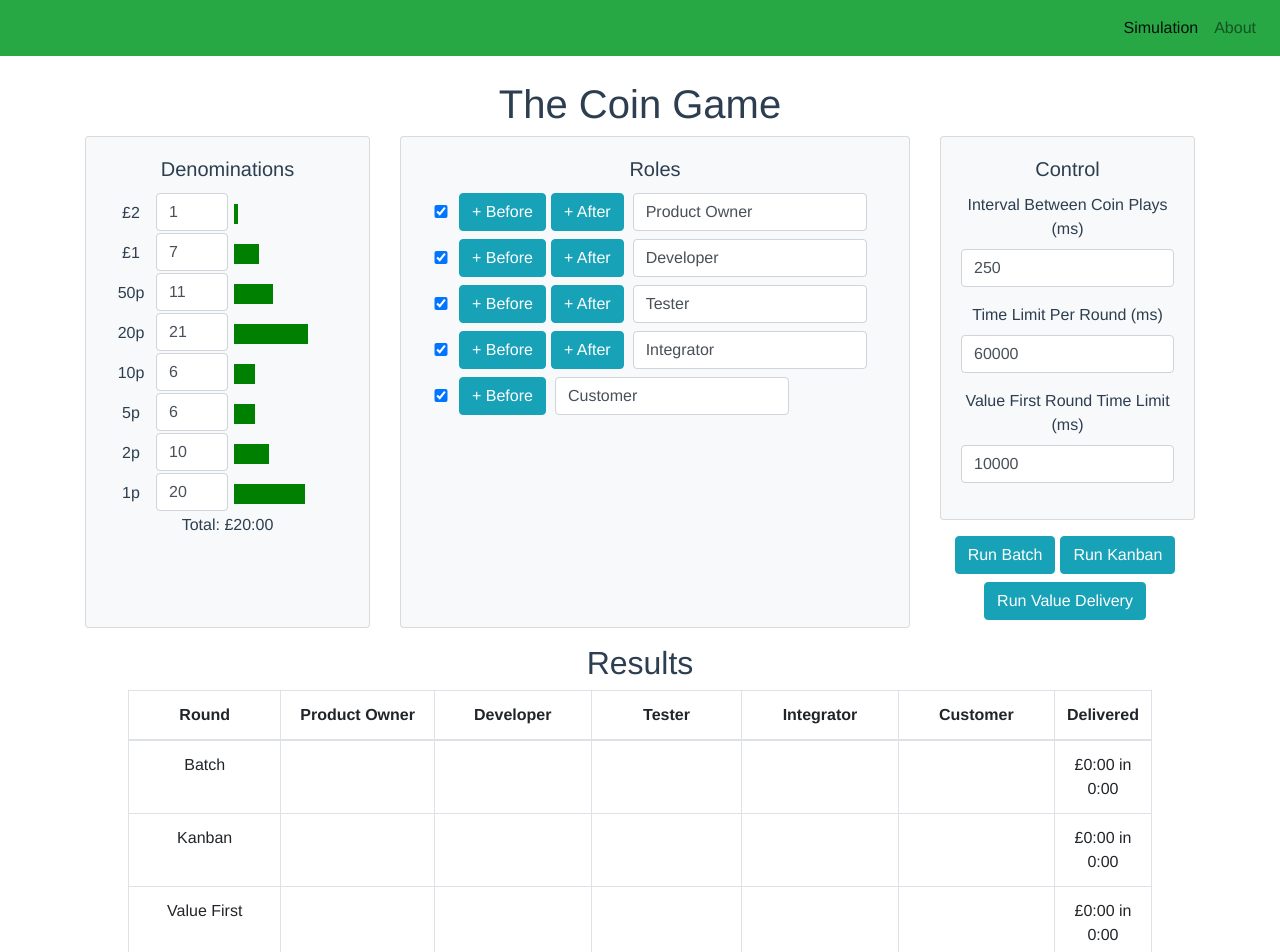
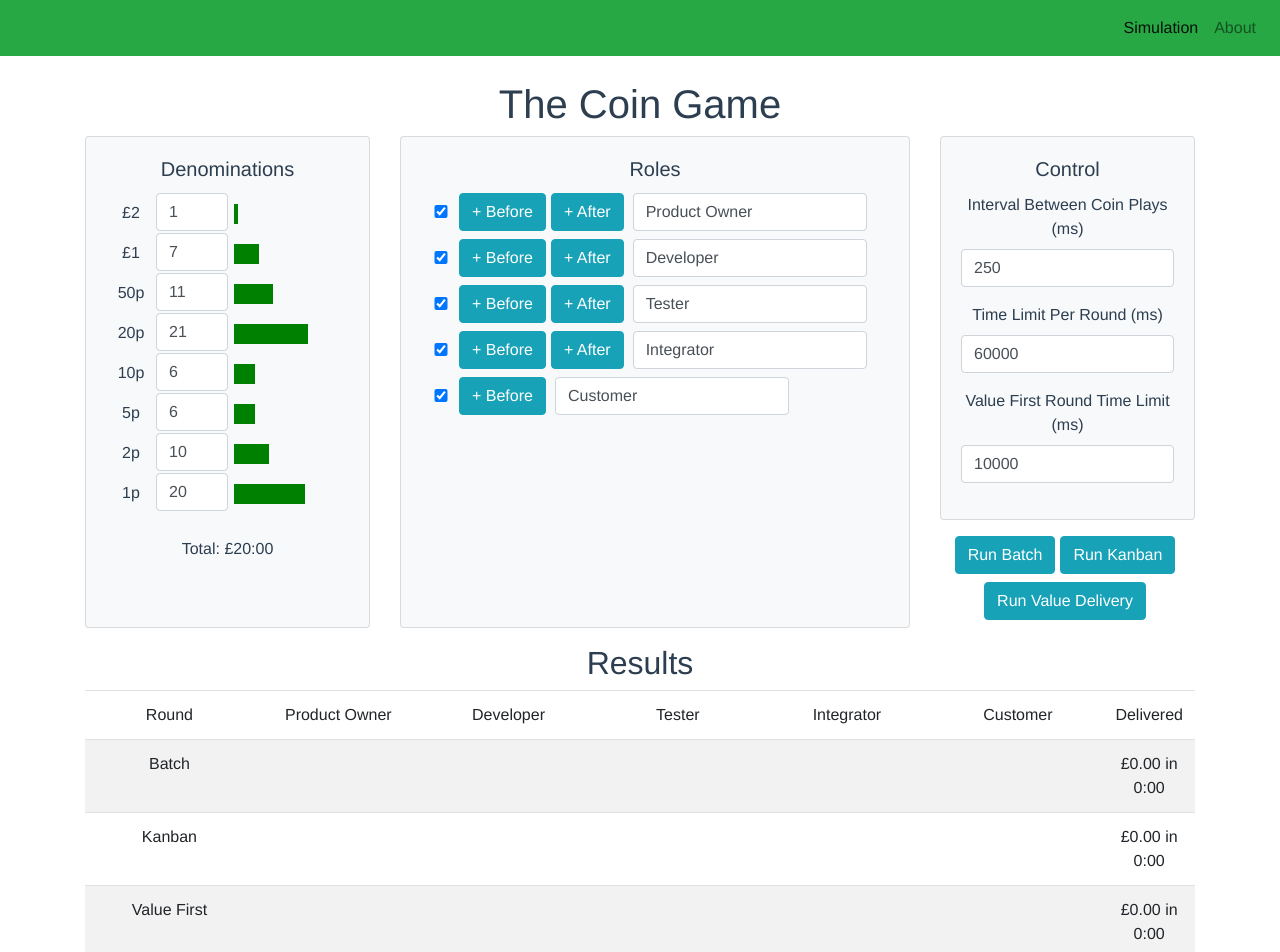
Before and after one commit to hogsmill/coin-game, a Vue app in the folder coin-game/: page / in a window 1280 px wide. Shown: the top 952 px of the page. Built offline with nearby package versions, Linux system fonts and the light colour scheme.

Commit message:
[JL] - style tweaking on the results table

```diff
--- a/coin-game/src/components/game-config/Denominations.vue
+++ b/coin-game/src/components/game-config/Denominations.vue
@@ -116,129 +116,9 @@
           ></div>
         </div>
       </form>
-
-      Total: £{{ total() }}
+      <div class="mt-4">Total: £{{ total() }}</div>
     </div>
   </div>
-  <!-- <div class="denominations" v-if="!stateSet">
-    <h2>Denominations</h2>
-    <form class="form-inline">
-      <div class="form-group">
-        <label for="twoPound">£2</label>
-        <input
-          type="text"
-          class="form-control col-md-3"
-          id="twoPound"
-          name="twoPound"
-          v-model.lazy="denominations['200']"
-        />
-        <div
-          class="distribution"
-          :style="{ width: getWidth(denominations['200']) }"
-        ></div>
-      </div>
-      <div class="form-group">
-        <label for="onePound">£1</label>
-        <input
-          type="text"
-          class="form-control col-md-3"
-          id="onePound"
-          name="onePound"
-          v-model.lazy="denominations['100']"
-        />
-        <div
-          class="distribution"
-          :style="{ width: getWidth(denominations['100']) }"
-        ></div>
-      </div>
-      <div class="form-group">
-        <label for="fifty">50p</label>
-        <input
-          type="text"
-          class="form-control col-md-3"
-          id="fifty"
-          name="fifty"
-          v-model.lazy="denominations['50']"
-        />
-        <div
-          class="distribution"
-          :style="{ width: getWidth(denominations['50']) }"
-        ></div>
-      </div>
-      <div class="form-group">
-        <label for="twenty">20p</label>
-        <input
-          type="text"
-          class="form-control col-md-3"
-          id="twenty"
-          name="twenty"
-          v-model.lazy="denominations['20']"
-        />
-        <div
-          class="distribution"
-          :style="{ width: getWidth(denominations['20']) }"
-        ></div>
-      </div>
-      <div class="form-group">
-        <label for="ten">10p</label>
-        <input
-          type="text"
-          class="form-control col-md-3"
-          id="ten"
-          name="ten"
-          v-model.lazy="denominations['10']"
-        />
-        <div
-          class="distribution"
-          :style="{ width: getWidth(denominations['10']) }"
-        ></div>
-      </div>
-      <div class="form-group">
-        <label for="five">5p</label>
-        <input
-          type="text"
-          class="form-control col-md-3"
-          id="five"
-          name="five"
-          v-model.lazy="denominations['5']"
-        />
-        <div
-          class="distribution"
-          :style="{ width: getWidth(denominations['5']) }"
-        ></div>
-      </div>
-      <div class="form-group">
-        <label for="two">2p</label>
-        <input
-          type="text"
-          class="form-control col-md-3"
-          id="two"
-          name="two"
-          v-model.lazy="denominations['2']"
-        />
-        <div
-          class="distribution"
-          :style="{ width: getWidth(denominations['2']) }"
-        ></div>
-      </div>
-      <div class="form-group">
-        <label for="one">1p</label>
-        <input
-          type="text"
-          class="form-control col-md-3"
-          id="one"
-          name="one"
-          v-model.lazy="denominations['1']"
-        />
-        <div
-          class="distribution"
-          :style="{ width: getWidth(denominations['1']) }"
-        ></div>
-      </div>
-    </form>
-
-    Total: £{{ total() }}
-  </div> -->
 </template>
 
 <script>
--- a/coin-game/src/components/results/ResultsView.vue
+++ b/coin-game/src/components/results/ResultsView.vue
@@ -1,9 +1,9 @@
 <template>
-  <div class="results">
+  <div class="results mb-5">
     <h2>Results</h2>
     <div class="narration"></div>
-    <div class="strategies">
-      <table class="table table-bordered">
+    <div class="container">
+      <table class="table table-striped">
         <thead>
           <td :style="{ width: setWidth() }">Round</td>
           <td
@@ -104,7 +104,7 @@ export default {
       if (pence < 10) {
         pence = "0" + pence;
       }
-      return pounds + ":" + pence;
+      return pounds + "." + pence;
     },
     outOfTime(round) {
       return round["time"] >= this.gameState["timeLimit"];
@@ -114,7 +114,7 @@ export default {
 </script>
 
 <style>
-table {
+/* table {
   border-collapse: collapse;
   margin: 0 auto;
   max-width: 80%;
@@ -125,7 +125,7 @@ thead td {
 td {
   border: 1px solid;
   vertical-align: top;
-}
+} */
 .missed {
   margin-top: 12px;
   color: red;
```
